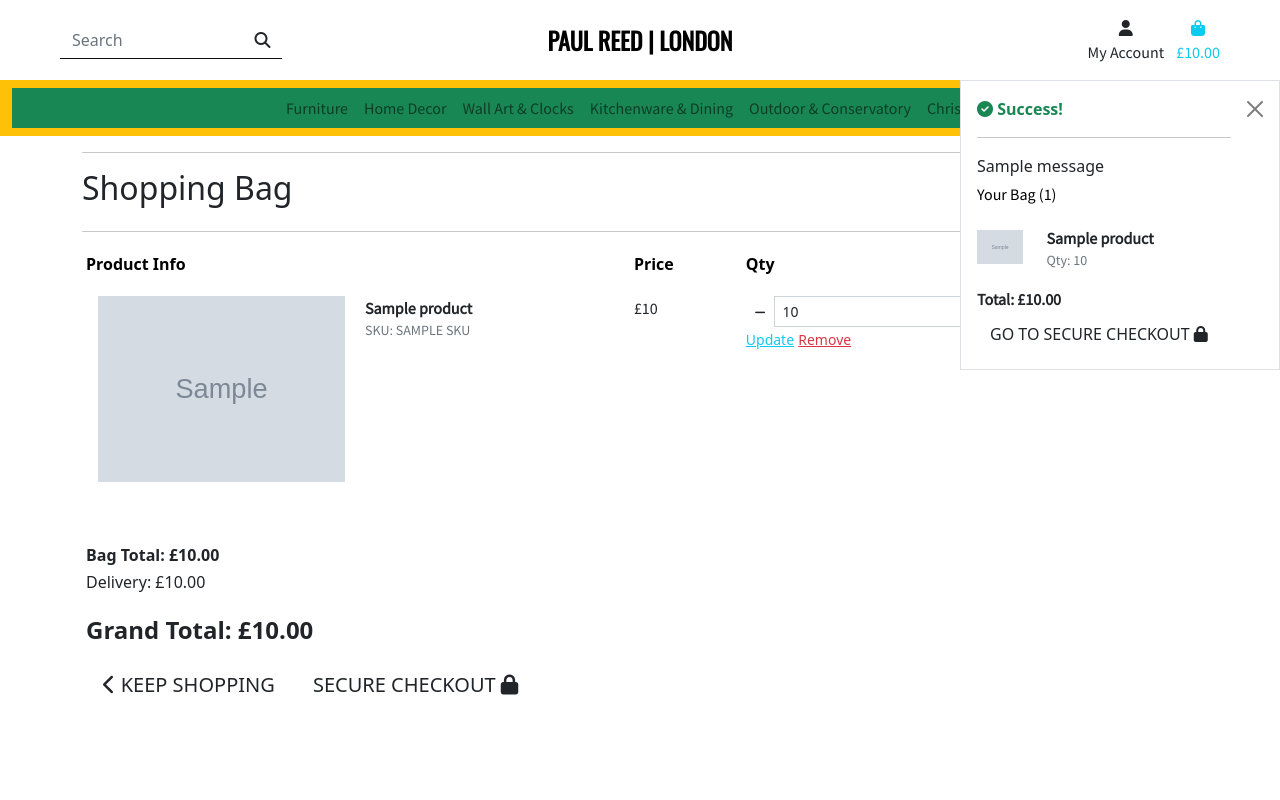
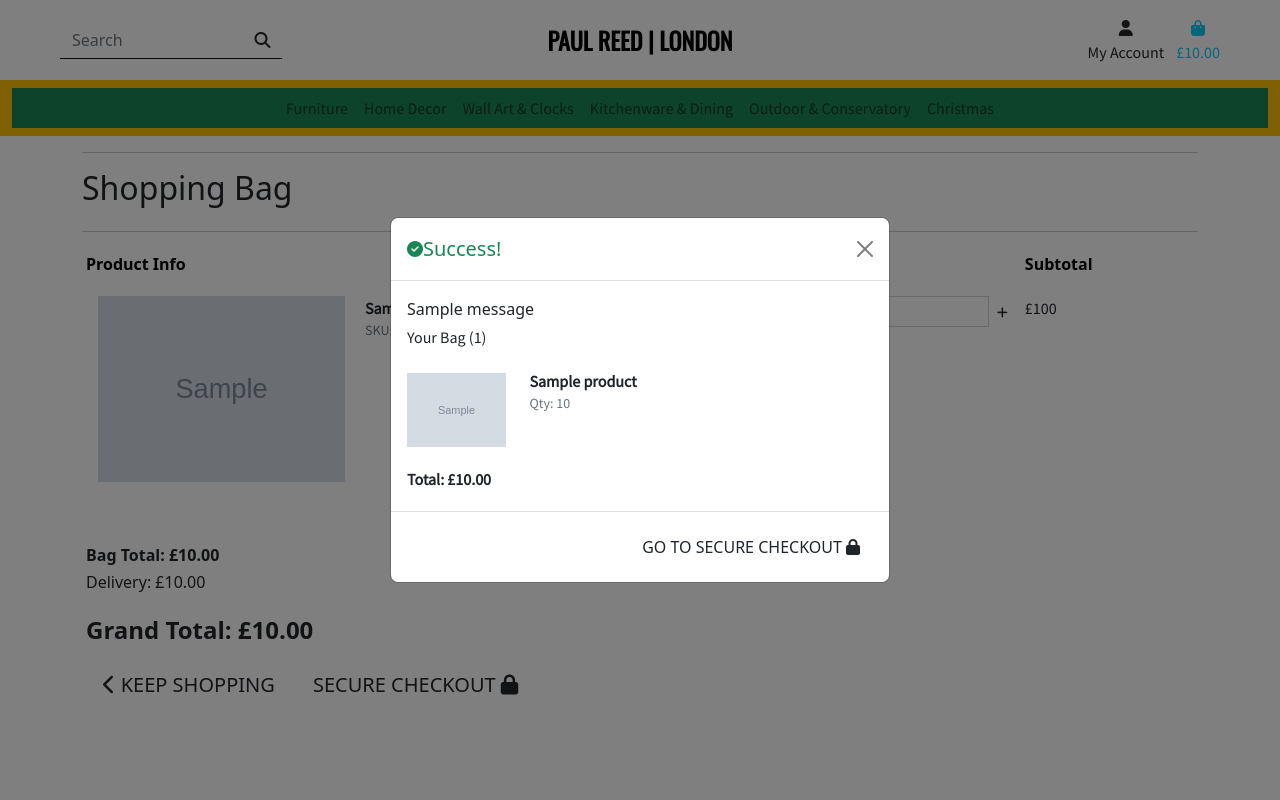
Before and after one commit to mattgriffindev/ci_msp4_v1, a Django app: template bag/templates/bag/bag.html in a window 1280 px wide. Run offline with Django 3.2, Linux system fonts and the light colour scheme; the template is opened without the code that fills it: most values are stand-ins (such as "Sample title", 1, 10 or a date in 2020); grey boxes marked "Sample" are stand-in pictures; one stand-in notice (Sample message) is shown; some libraries are stand-ins or nearby versions.

Commit message:
amend alerts to modals

```diff
--- a/static/css/base.css
+++ b/static/css/base.css
@@ -154,26 +154,9 @@ li,
 	width: 100%;
   }
 
-/* ---------------------------------------------------------bootstrap-alerts-*/
-
-.alert-container {
-	position: fixed;
-    top: 10%;
-    right: 0;
+/* ---------------------------------------------------------bootstrap-modals-*/
 
 
-
-	height: 20rem;
-	overflow-x: hidden;
-	overflow-y: auto;
-    z-index: 99999999999;
-}
-
-/* .bag-notification-wrapper {
-    height: 100px;
-    overflow-x: hidden;
-    overflow-y: auto;
-} */
 
 /*--------------------------------------------------------------------footer-*/
 
--- a/templates/base.html
+++ b/templates/base.html
@@ -27,10 +27,7 @@
 
   {% block corejs %}
   <script src="https://kit.fontawesome.com/8418939052.js" crossorigin="anonymous"></script>
-  <script
-  src="https://code.jquery.com/jquery-3.6.1.min.js"
-  integrity="sha256-o88AwQnZB+VDvE9tvIXrMQaPlFFSUTR+nldQm1LuPXQ="
-  crossorigin="anonymous"></script>
+  <script src="https://ajax.googleapis.com/ajax/libs/jquery/3.6.1/jquery.min.js"></script>
   <script src="https://cdn.jsdelivr.net/npm/@popperjs/core@2.11.6/dist/umd/popper.min.js"
     integrity="sha384-oBqDVmMz9ATKxIep9tiCxS/Z9fNfEXiDAYTujMAeBAsjFuCZSmKbSSUnQlmh/jp3" crossorigin="anonymous">
   </script>
@@ -114,7 +111,6 @@
   <!--/header-->
 
   <!--/navbar-->
-
   <nav class="navbar bg-warning navbar-expand-lg">
     <div class="container-fluid pt-3 pt-md-0 d-flex justify-content-center">
       <button class="navbar-toggler mb-3" type="button" data-bs-toggle="collapse"
@@ -126,11 +122,11 @@
       {% include 'includes/main-nav.html' %}
     </div>
   </nav>
-
   <!--/navbar-->
 
   {% if messages %}
-  <div class="alert-container w-sm-100 w-md-25">
+     <div class="modal fade" id="staticBackdrop" data-bs-backdrop="static" data-bs-keyboard="false" tabindex="-1"
+      aria-labelledby="staticBackdropLabel" aria-hidden="true">
       {% for message in messages %}
         {% if message.level == DEFAULT_MESSAGE_LEVELS.ERROR %}
           {% include 'includes/alerts/alert_error.html' %}
@@ -156,8 +152,9 @@
 
   {% block postloadjs %}
   <script type="text/javascript">
-    toast = document.querySelectorAll('.toast')
-    toast.show()
+    $(document).ready(function(){
+      $("#staticBackdrop").modal("show");
+    });
   </script>
   {% endblock %}
 
--- a/templates/includes/alerts/alert_success.html
+++ b/templates/includes/alerts/alert_success.html
@@ -1,16 +1,14 @@
-<div class="alert bg-white border rounded-0 alert-dismissible fade show" role="alert">
+<div class="modal-dialog modal-dialog-centered modal-dialog-scrollable">
+    <div class="modal-content">
+        <div class="modal-header">
             <i class="fas fa-check-circle text-success"></i>
-    <strong class="text-success">Success!</strong>
-    <hr>
-    <div class="row">
-        <div class="col">
+            <h5 class="modal-title text-success" id="staticBackdropLabel">Success!</h5>
+            <button type="button" class="btn-close" data-bs-dismiss="modal" aria-label="Close"></button>
+        </div>
+        <div class="modal-body">
             {{ message }}
-        </div>
-    </div>
-    <button type="button" class="btn-close" data-bs-dismiss="alert" aria-label="Close"></button>
-
             {% if grand_total %}
-            <p class="logo-font bg-white text-black py-1">Your Bag ({{ product_count }})</p>
+            <p class="py-1">Your Bag ({{ product_count }})</p>
             <div class="bag-notification-wrapper">
                 {% for item in bag_items %}
                 <div class="row">
@@ -26,10 +24,17 @@
             </div>
             <div class="row">
                 <div class="col">
-                    <strong><p class="mt-3 mb-1">
+                    <strong>
+                        <p class="mt-3 mb-1">
                             Total{% if free_delivery_delta > 0 %} (Exc. delivery){% endif %}:
                             <span class="float-right">£{{ total|floatformat:2 }}</span>
-                    </p></strong>
+                        </p>
+                    </strong>
+                </div>
+            </div>
+            {% endif %}
+        </div>
+        <div class="modal-footer">
             {% if free_delivery_delta > 0 %}
             <p class="mb-0 p-2 bg-warning shadow-sm text-center">
                 Spend <strong>£{{ free_delivery_delta }}</strong> more to get free next day delivery!
@@ -43,6 +48,4 @@
             </a>
         </div>
     </div>
-        {% endif %}
-
 </div>
```
Also changed, not shown: templates/includes/alerts/alert_error.html (+13 -6 lines). Lines whose indentation alone changed are shown as unchanged.
